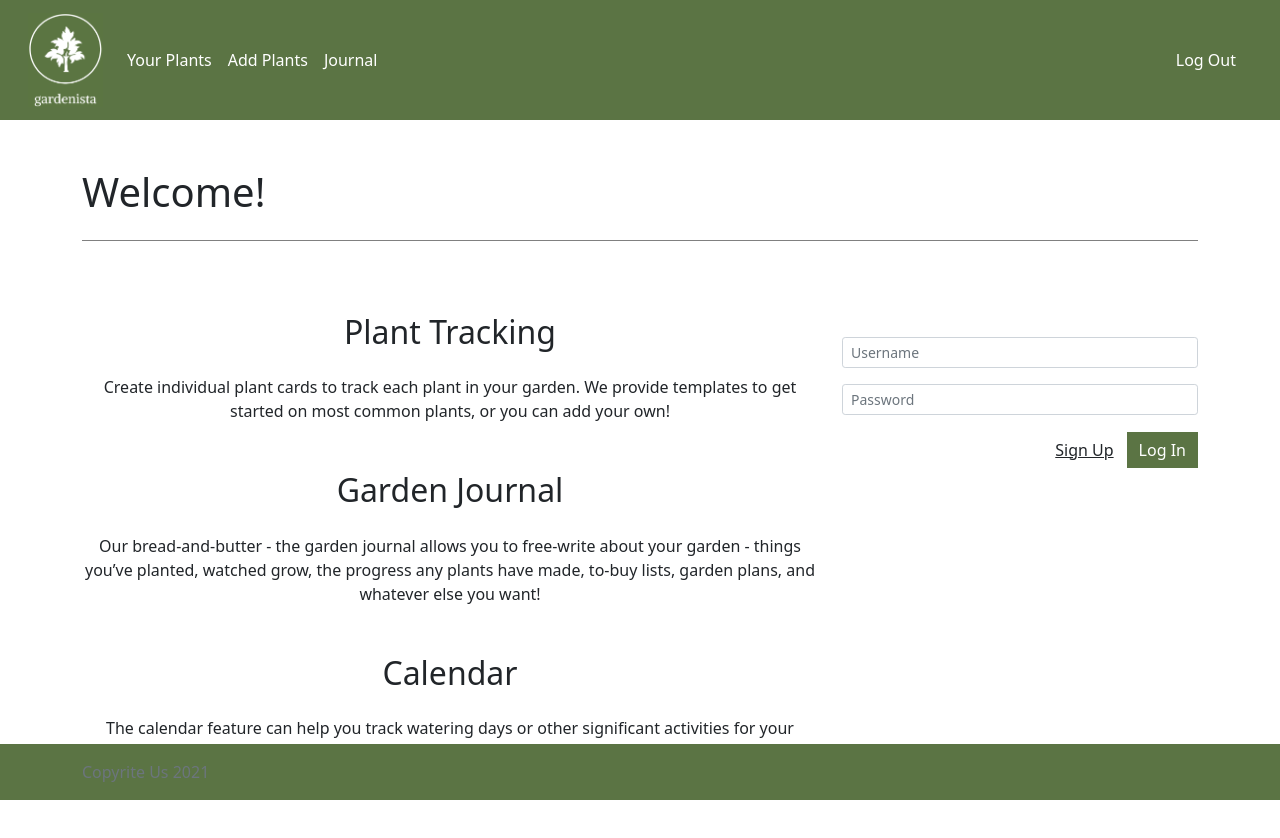
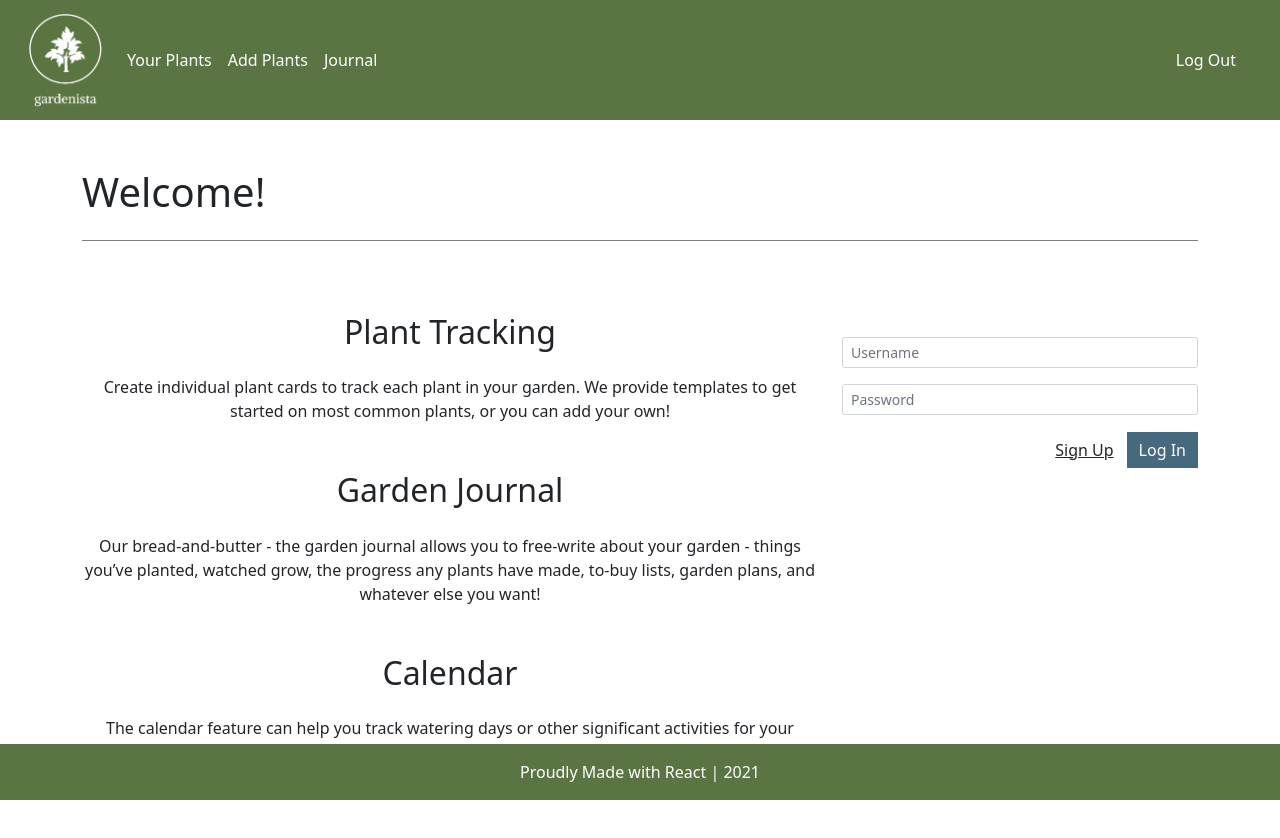
Before and after one commit to acbewley/project-3-gardenista, a React (Create React App) app in the folder client/: page / in a window 1280 px wide. Shown: the top 838 px of the page. Built offline with nearby package versions, Linux system fonts and the light colour scheme; no server answers.

Commit message:
restyling plant cards

```diff
--- a/client/src/components/AllCardsItem/index.js
+++ b/client/src/components/AllCardsItem/index.js
@@ -11,15 +11,15 @@ function AllCardsItem (props) {
     const getStyle = () => {
         if (state.text === "Save") {
             setState({
-                bgColor: "#00E000",
+                bgColor: "#A3C586",
                 color: "white",
                 text: "Saved"
             })
         }
         else {
             setState({
-                bgColor: "",
-                color: "",
+                bgColor: "#5B7444",
+                color: "white",
                 text: "Save"
             })
         }
@@ -32,8 +32,7 @@ function AllCardsItem (props) {
 
         return (
             <div>
-                <div className="card">
-                    <div className="card-header"></div>
+                <div className="card border-warning">
                     <div className="card-body plant-card">
                         <img src={image} style={{ maxWidth: "100px" }} />
                         <h5 className="card-title">{name}</h5>
--- a/client/src/components/Entry/style.css
+++ b/client/src/components/Entry/style.css
@@ -27,13 +27,13 @@ h2 {
     color: #757575;
   }
 
-.col-md-3 {
+/* .col-md-3 { */
     /* height: calc(80vh - 70px); */
     /* border-bottom: none; */
     /* border-bottom-right-radius: 0; */
     /* border-bottom-left-radius: 0; */
     /* background-color: #fc3; */
-}
+/* } */
 
 
 .col-md-3 h3 {
--- a/client/src/components/PlantCard/index.js
+++ b/client/src/components/PlantCard/index.js
@@ -11,7 +11,7 @@ export function PlantCard(props) {
         const plants = []
         await API.getUser(user).then(res => plants.push(res.data.plants))
         plants[0][number].next_water = waterRef.current.value
-        API.updateUserPlant(user, {plants: plants[0]}).then(res => console.log(res))
+        API.updateUserPlant(user, { plants: plants[0] }).then(res => console.log(res))
     }
 
     function onClick(e) {
@@ -29,9 +29,9 @@ export function PlantCard(props) {
                     <p class="card-text">Height: {height}</p>
                     <p class="card-text">USDA Zones: {usda_zones}</p>
                     <p class="card-text">{description}</p>
-                    <div className='row g-3'>
+                    <div className='form-water row g-3'>
                         <input ref={waterRef} type='text' className='col-auto form-control' id='next-water' placeholder='Next Water Date (mm/dd/yyyy)' />
-                        <button onClick={onClick} type="submit" class="col-auto btn btn-primary mb-3">Save</button>
+                        <button onClick={onClick} type="submit" class="col-auto btn btn-primary mb-3 float-end">Save</button>
                     </div>
                 </div>
             </div>
--- a/client/src/components/PlantCard/style.css
+++ b/client/src/components/PlantCard/style.css
@@ -6,3 +6,7 @@
 .card {
     margin: 10px;
 }
+
+.btn-primary, .btn-primary:hover, .btn-primary:active, .btn-primary:visited {
+    background-color: #47697E !important; border-color: #47697E !important;
+}
--- a/client/src/components/footer/index.js
+++ b/client/src/components/footer/index.js
@@ -1,18 +1,11 @@
 import React from 'react';
-
-const style = {
-  backgroundColor: '#5b7444',
-  position: 'fixed',
-  left: 0,
-  bottom: 0,
-  width: '100%'
-}
+import "../Footer/style.css"
 
 const Footer = () => {
   return (
-    <footer className="footer mt-auto py-3" style={style}>
+    <footer className="footer mt-auto py-3">
       <div className="container">
-        <span className="text-muted">Copyrite Us 2021</span>
+        <span>Proudly Made with React | 2021</span>
       </div>
     </footer>
   )
--- /dev/null
+++ b/client/src/components/footer/style.css
@@ -0,0 +1,9 @@
+.footer {
+    background-color: #5b7444;
+    position: fixed;
+    left: 0;
+    bottom: 0;
+    width: 100%;
+    color: white;
+    text-align: center;
+}
```
Also changed, not shown: client/src/components/PlantAdd/index.js (+0 -26 lines), client/src/components/AllCardsItem/style.css (added).
